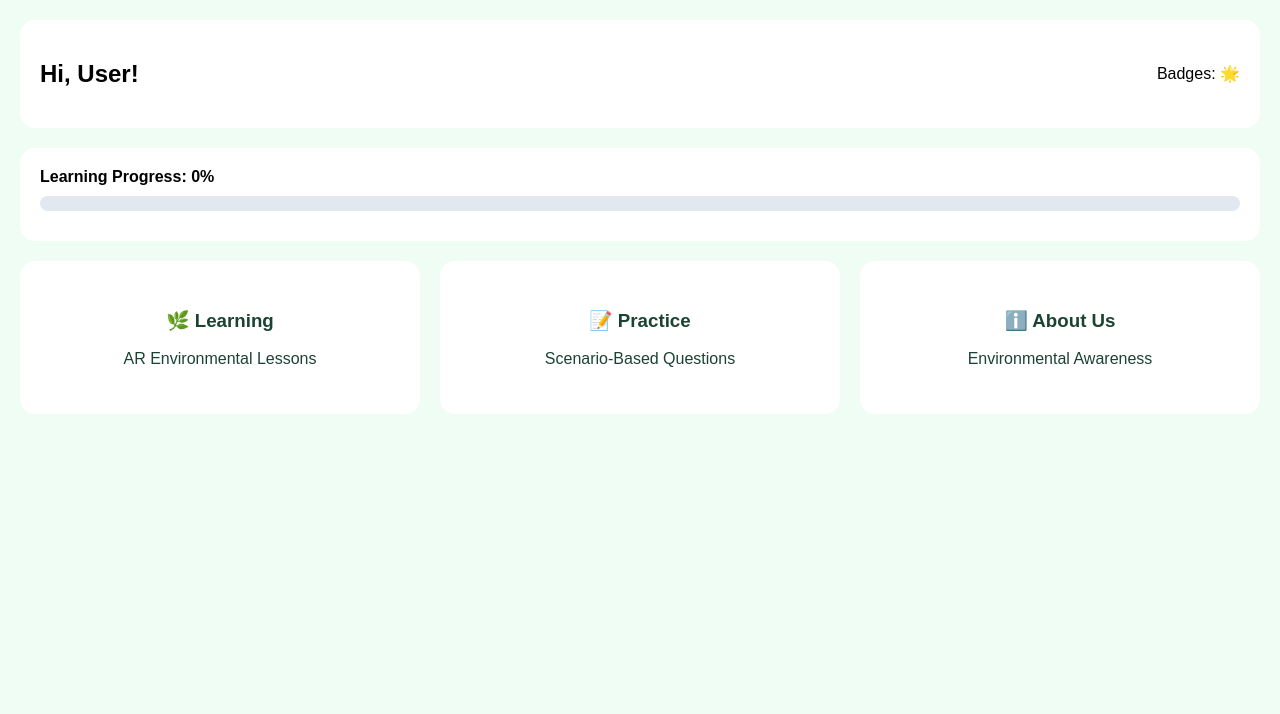
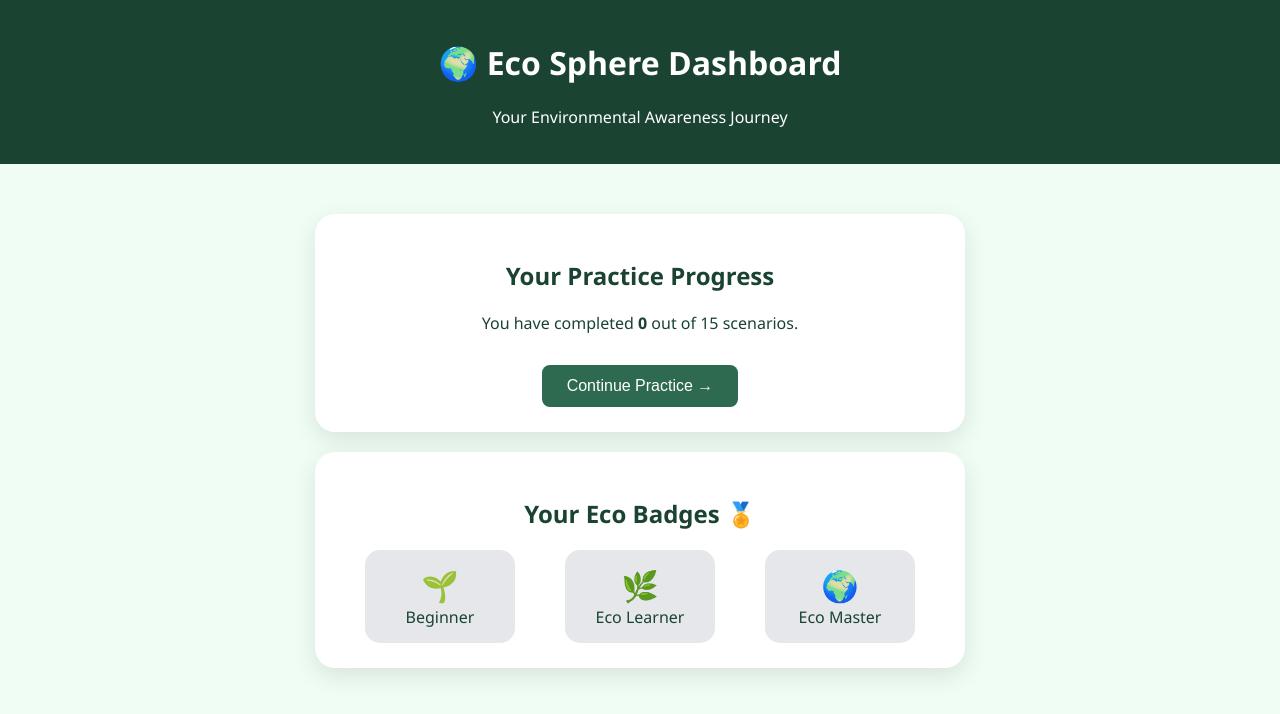
Before and after one commit to ECOSPHERE-8/Raisoni, a plain HTML site: page dashboard.html in a window 1280 px wide. Drawn offline with Linux system fonts and the light colour scheme.

Commit message:
Update dashboard.html

```diff
--- a/dashboard.html
+++ b/dashboard.html
@@ -2,41 +2,134 @@
 <html lang="en">
 <head>
 <meta charset="UTF-8">
-<title>Dashboard | Eco Sphere</title>
+<meta name="viewport" content="width=device-width, initial-scale=1.0">
+<title>Eco Sphere | Dashboard</title>
+
 <style>
-body { font-family: sans-serif; background: #f0fdf4; margin: 0; padding: 20px; }
-.header { background: white; padding: 20px; border-radius: 15px; display: flex; justify-content: space-between; align-items: center; }
-.stats { background: white; padding: 20px; border-radius: 15px; margin: 20px 0; }
-.bar { background: #e2e8f0; height: 15px; border-radius: 10px; overflow: hidden; margin: 10px 0; }
-#fill { background: #22c55e; width: 0%; height: 100%; transition: 1s; }
-.grid { display: grid; grid-template-columns: repeat(auto-fit, minmax(280px, 1fr)); gap: 20px; }
-.card { background: white; padding: 30px; border-radius: 15px; text-align: center; text-decoration: none; color: #1b4332; transition: 0.3s; }
-.card:hover { transform: translateY(-5px); }
+body {
+    font-family: 'Segoe UI', sans-serif;
+    margin: 0;
+    background: #f0fdf4;
+    text-align: center;
+    color: #1b4332;
+}
+
+.header {
+    background: #1b4332;
+    color: white;
+    padding: 20px;
+}
+
+.container {
+    padding: 30px;
+}
+
+.progress-card, .badge-card {
+    background: white;
+    max-width: 600px;
+    margin: 20px auto;
+    padding: 25px;
+    border-radius: 20px;
+    box-shadow: 0 8px 25px rgba(0,0,0,0.1);
+}
+
+.badges {
+    display: flex;
+    justify-content: space-around;
+    margin-top: 20px;
+}
+
+.badge {
+    padding: 15px;
+    border-radius: 15px;
+    background: #e5e7eb;
+    width: 120px;
+    transition: 0.3s;
+}
+
+.badge.unlocked {
+    background: #b7e4c7;
+    color: #1b4332;
+    font-weight: bold;
+}
+
+.badge span {
+    display: block;
+    font-size: 30px;
+}
+
+button {
+    padding: 12px 25px;
+    margin-top: 15px;
+    border: none;
+    border-radius: 8px;
+    background: #2d6a4f;
+    color: white;
+    cursor: pointer;
+    font-size: 16px;
+}
 </style>
 </head>
+
 <body>
 
 <div class="header">
-<h2>Hi, <span id="userDisp">Explorer</span>!</h2>
-<div id="badgeCount">Badges: 🌟</div>
+    <h1>🌍 Eco Sphere Dashboard</h1>
+    <p>Your Environmental Awareness Journey</p>
 </div>
 
-<div class="stats">
-<strong>Learning Progress: <span id="progText">0</span>%</strong>
-<div class="bar"><div id="fill"></div></div>
-</div>
+<div class="container">
 
-<div class="grid">
-<a href="learn.html" class="card"><h3>🌿 Learning</h3><p>AR Environmental Lessons</p></a>
-<a href="practice.html" class="card"><h3>📝 Practice</h3><p>Scenario-Based Questions</p></a>
-<a href="about.html" class="card"><h3>ℹ️ About Us</h3><p>Environmental Awareness</p></a>
+    <!-- Progress Card -->
+    <div class="progress-card">
+        <h2>Your Practice Progress</h2>
+        <p>You have completed <strong id="completed">0</strong> out of 15 scenarios.</p>
+        <button onclick="goPractice()">Continue Practice →</button>
+    </div>
+
+    <!-- Badge Section -->
+    <div class="badge-card">
+        <h2>Your Eco Badges 🏅</h2>
+        <div class="badges">
+            <div id="b1" class="badge">
+                <span>🌱</span>
+                Beginner
+            </div>
+            <div id="b2" class="badge">
+                <span>🌿</span>
+                Eco Learner
+            </div>
+            <div id="b3" class="badge">
+                <span>🌍</span>
+                Eco Master
+            </div>
+        </div>
+    </div>
+
 </div>
 
 <script>
-document.getElementById('userDisp').innerText = localStorage.getItem('currentUser') || "User";
-let p = localStorage.getItem('ecoProg') || 0;
-document.getElementById('fill').style.width = p + "%";
-document.getElementById('progText').innerText = p;
+function loadDashboard() {
+    let done = parseInt(localStorage.getItem("practiceDone")) || 0;
+    document.getElementById("completed").innerText = done;
+
+    // Badge Unlock Logic
+    if(done >= 5) {
+        document.getElementById("b1").classList.add("unlocked");
+    }
+    if(done >= 10) {
+        document.getElementById("b2").classList.add("unlocked");
+    }
+    if(done >= 15) {
+        document.getElementById("b3").classList.add("unlocked");
+    }
+}
+
+function goPractice(){
+    window.location.href = "practice.html";
+}
+
+loadDashboard();
 </script>
 
 </body>
```
